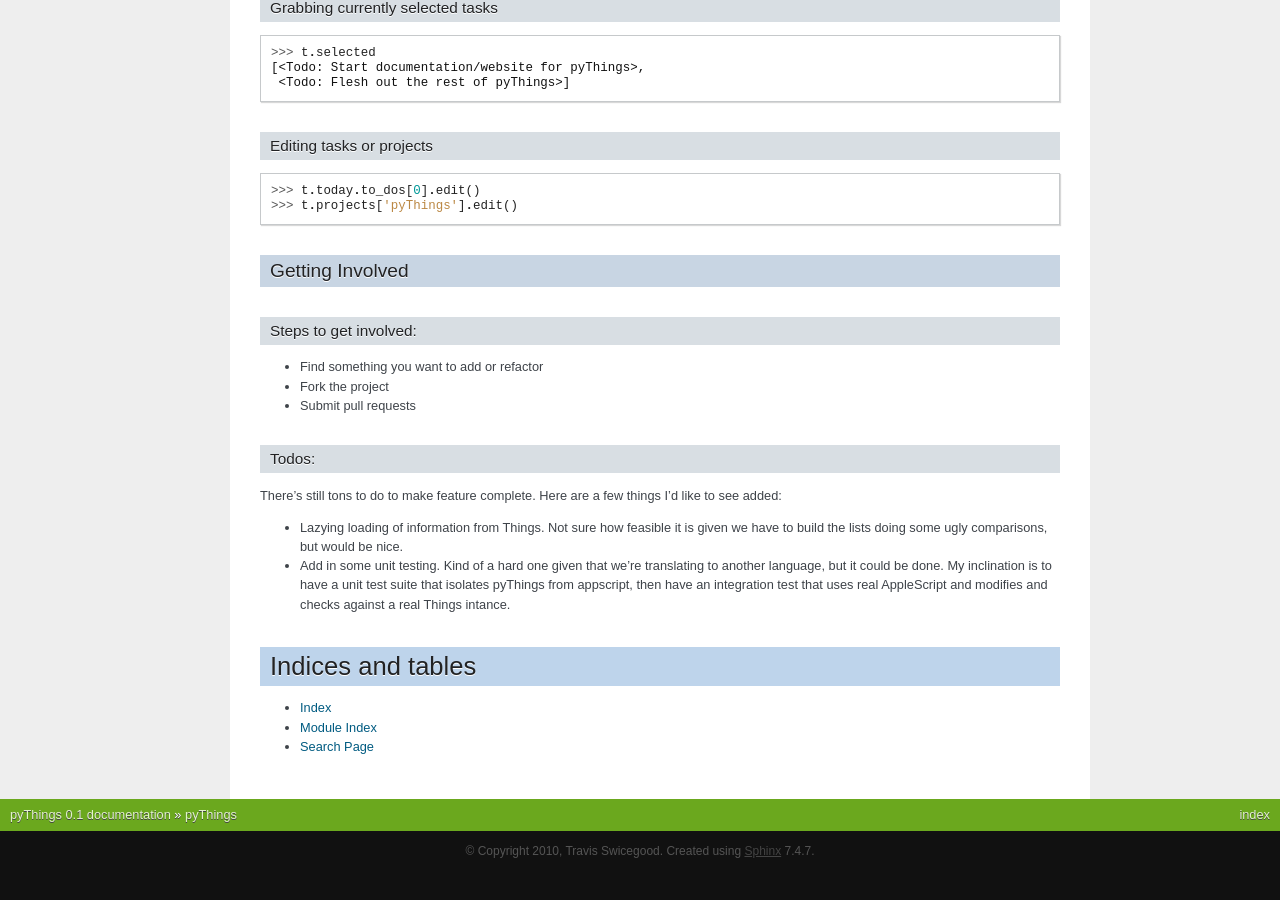
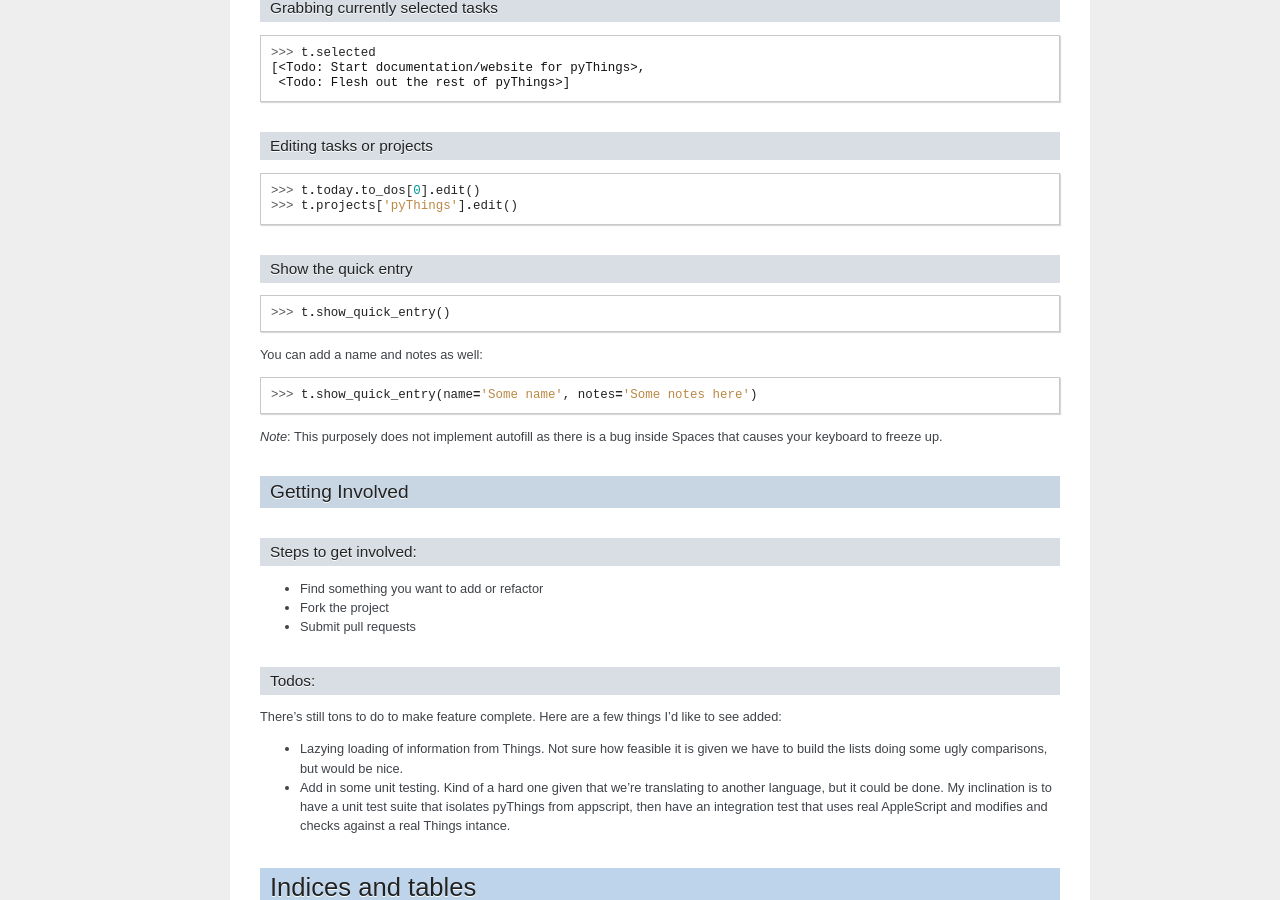
Before and after one commit to tswicegood/pyThings, a Sphinx documentation site: the page built from docs/index.rst, in a window 1280 px wide and 900 px high, scrolled down 2881 px. Built offline with Sphinx 7.4.7, drawn with Linux system fonts in a browser that asks for light colours; before the commit the page ends 3752 px from its top, so only the background shows below that.

Commit message:
add show_quick_entry() code

```diff
--- a/docs/index.rst
+++ b/docs/index.rst
@@ -205,7 +205,19 @@ Editing tasks or projects
     >>> t.projects['pyThings'].edit()
 
 
+Show the quick entry
+""""
 
+::
+
+    >>> t.show_quick_entry()
+
+You can add a name and notes as well::
+
+    >>> t.show_quick_entry(name='Some name', notes='Some notes here')
+
+*Note*: This purposely does not implement autofill as there is a bug inside
+Spaces that causes your keyboard to freeze up.
 
 Getting Involved
 -------
```
Also changed, not shown: things/__init__.py (+7 -1 lines).
